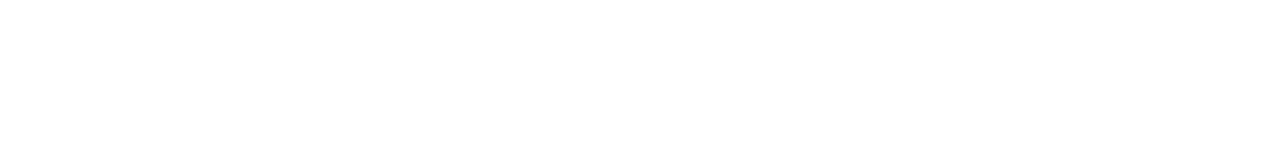
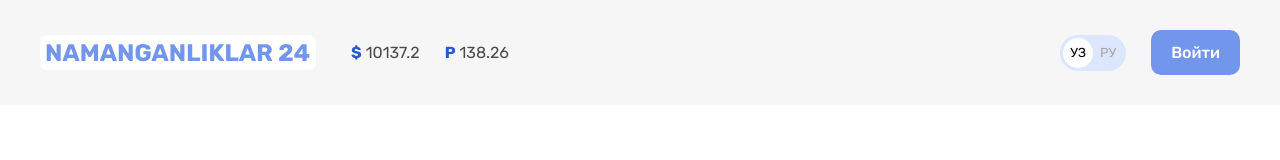
Before and after one commit to qarangy/d-n24, a plain HTML site: page index.html in a window 1280 px wide. Drawn offline with Linux system fonts and the light colour scheme.

Commit message:
Add site-header-top without search-form

```diff
--- a/css/styles.css
+++ b/css/styles.css
@@ -1,3 +1,4 @@
+/* GLOBAL */
 * {
   box-sizing: border-box;
 }
@@ -25,6 +26,7 @@ img {
   height: auto;
 }
 
+/* CONTAINER */
 .container {
   width: 100%;
   max-width: 1240px;
@@ -33,3 +35,104 @@ img {
   margin-left: auto;
   margin-right: auto;
 }
+
+/* BUTTON */
+.button {
+  font-weight: 500;
+  padding: 13px 20px;
+  text-decoration: none;
+  border-radius: 10px;
+  color: #000;
+}
+
+
+
+/* SITE-HEADER */
+
+/* SITE-HEADER-TOP */
+.site-header-top {
+  padding-top: 30px;
+  padding-bottom: 30px;
+  background-color: #f6f6f6;
+}
+
+.site-header-top-container {
+  display: flex;
+  align-items: center;
+}
+
+/* SITE-HEADER-LOGO */
+.site-header-logo {
+  display: flex;
+  padding: 8px 6px;
+  margin-right: 35px;
+  border-radius: 7px;
+  background-color: #fff;
+}
+
+.site-header-logo:hover {
+  opacity: 0.8;
+}
+
+.site-header-logo:active {
+  opacity: 0.6;
+}
+
+
+/* CURRENCY-RATES */
+.currency-rates {
+  display: flex;
+  align-items: center;
+  margin: 0;
+  padding: 0;
+  list-style: none;
+  margin-right: auto;
+}
+
+.currency-rates-item:not(:last-child) {
+  margin-right: 25px;
+}
+
+.currency-rate-type {
+  color: #2959ce;
+}
+
+
+/* LANG-TOGGLE */
+.lang-toggle {
+  display: flex;
+  padding: 3px;
+  margin-right: 25px;
+  border-radius: 39px;
+  background-color: #dce6ff;
+}
+
+.lang-toggle-link {
+  width: 30px;
+  height: 30px;
+  border-radius: 50%;
+  font-size: 13px;
+  line-height: 30px;
+  text-align: center;
+  text-decoration: none;
+  color: #a6a6a6;
+}
+
+.lang-toggle-link-active {
+  color: #000;
+  background-color: #fff;
+}
+
+.button-primary {
+  line-height: 19px;
+  color: #fff;
+  background-color: #7296ec;
+}
+
+.button-primary:hover {
+  opacity: 0.8;
+}
+
+.button-primary:active {
+  opacity: 0.6;
+}
--- a/index.html
+++ b/index.html
@@ -15,9 +15,40 @@
   <link rel="preconnect" href="https://fonts.gstatic.com" crossorigin>
   <link href="https://fonts.googleapis.com/css2?family=Rubik:wght@400;500;700&display=swap" rel="stylesheet">
 
-
 </head>
 <body>
 
+  <!-- SITE-HEADER -->
+  <header class="site-header">
+
+    <!-- SITE-HEADER-TOP -->
+    <div class="site-header-top">
+      <div class="site-header-top-container container">
+        <a class="site-header-logo" href="index.html">
+          <img class="site-header-logo-img" src="img/logo-purple.svg" alt="n24 logo img" width="264" height="28">
+        </a>
+        <!-- CURRENCY-RATES -->
+        <ul class="currency-rates">
+          <li class="currency-rates-item">
+            <b class="currency-rate-type">$</b>
+            <span class="currency-rate-value">10137.2</span>
+          </li>
+          <li class="currency-rates-item">
+            <b class="currency-rate-type">Р</b>
+            <span class="currency-rate-value">138.26</span>
+          </li>
+        </ul>
+        <!-- LANG-TOGGLE -->
+        <div class="lang-toggle">
+          <a class="lang-toggle-link lang-toggle-link-active" href="index.html">УЗ</a>
+          <a class="lang-toggle-link" href="index.html">РУ</a>
+        </div>
+        <a class="button button-primary" href="#">Войти</a>
+      </div>
+
+    </div>
+
+  </header>
+
 </body>
 </html>
```
Also changed, not shown: img/logo-purple.svg (added).
